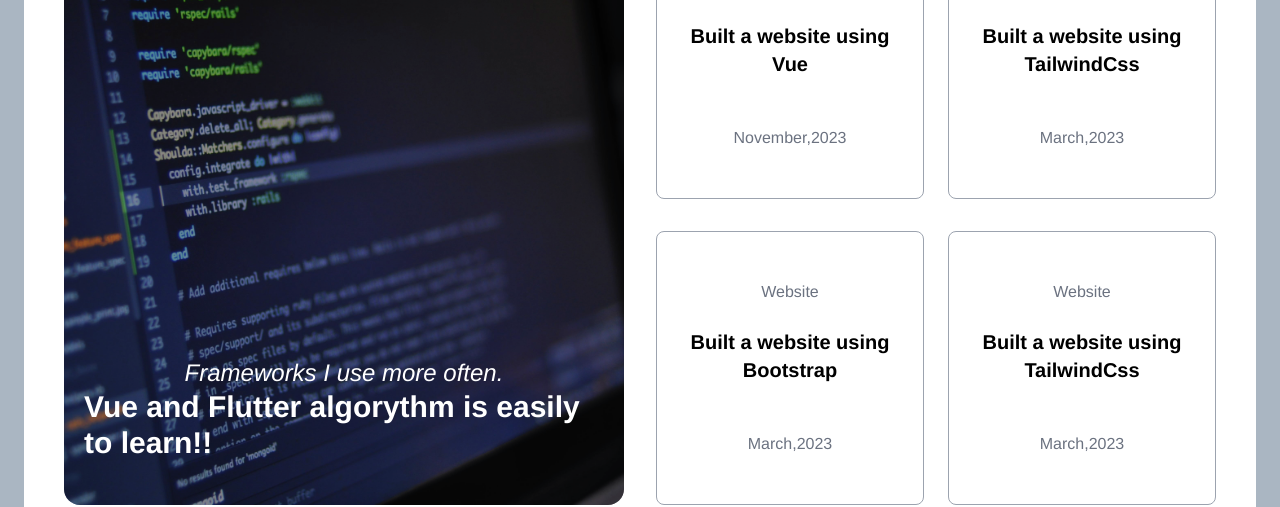
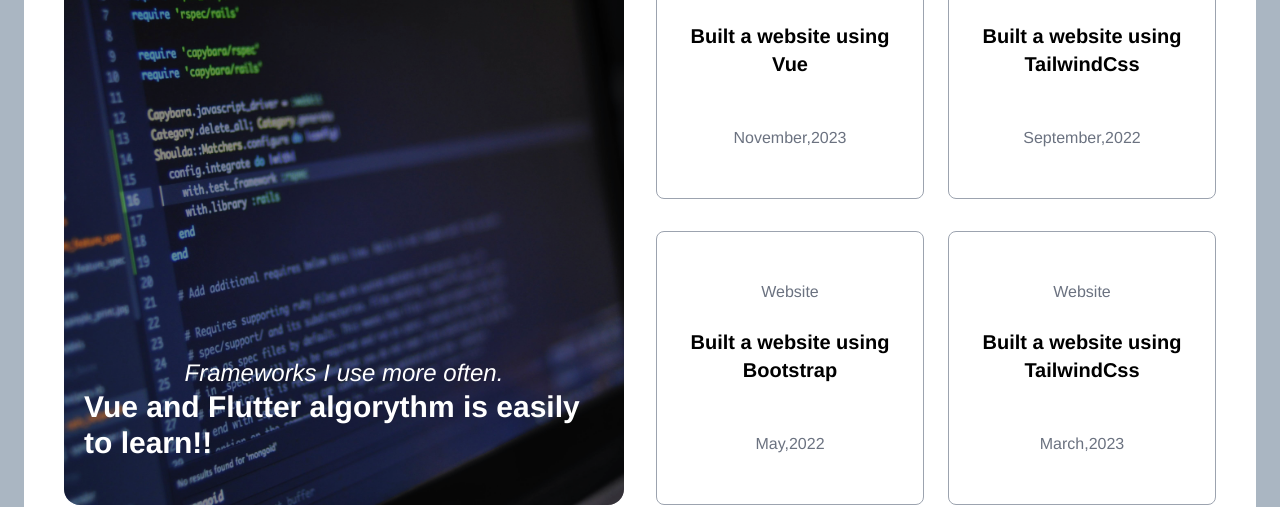
Before and after one commit to Bonnahjohn/julia, a Vue app: page / in a window 1280 px wide. Shown: the part 4940-5447 px from the top of the page. Built offline with nearby package versions, Linux system fonts and the light colour scheme.

Commit message:
the blog section has finally added to the website

```diff
--- a/src/components/HomePage.vue
+++ b/src/components/HomePage.vue
@@ -489,7 +489,7 @@ I’m dedicated to building meaningful projects and delivering impactful solutio
      the contact us form
       mmmmmmmmmmmmmmmmmmmmmmmmmmmmmmmmm -->
     <div>
-      <form >
+      <form @submit.prevent="">
         <h6 class="text-4xl font-bold">Write a message</h6>
         <div class="grid lg:grid-cols-2 grid-rows-1 lg:gap-x-5  gap-y-4 pt-10">
           <input type="text" placeholder="Name*" class="border border-gray-400 rounded-md p-3">
--- a/src/views/TestimonialFile.vue
+++ b/src/views/TestimonialFile.vue
@@ -48,7 +48,7 @@
 
   <br>
   <br>
-  <p class="text-gray-500">March,2023</p>
+  <p class="text-gray-500">September,2022</p>
 </div>
 </a>
 
@@ -63,7 +63,7 @@
 
   <br>
   <br>
-  <p class="text-gray-500">March,2023</p>
+  <p class="text-gray-500">May,2022</p>
 </div>
 </a>
 
```
